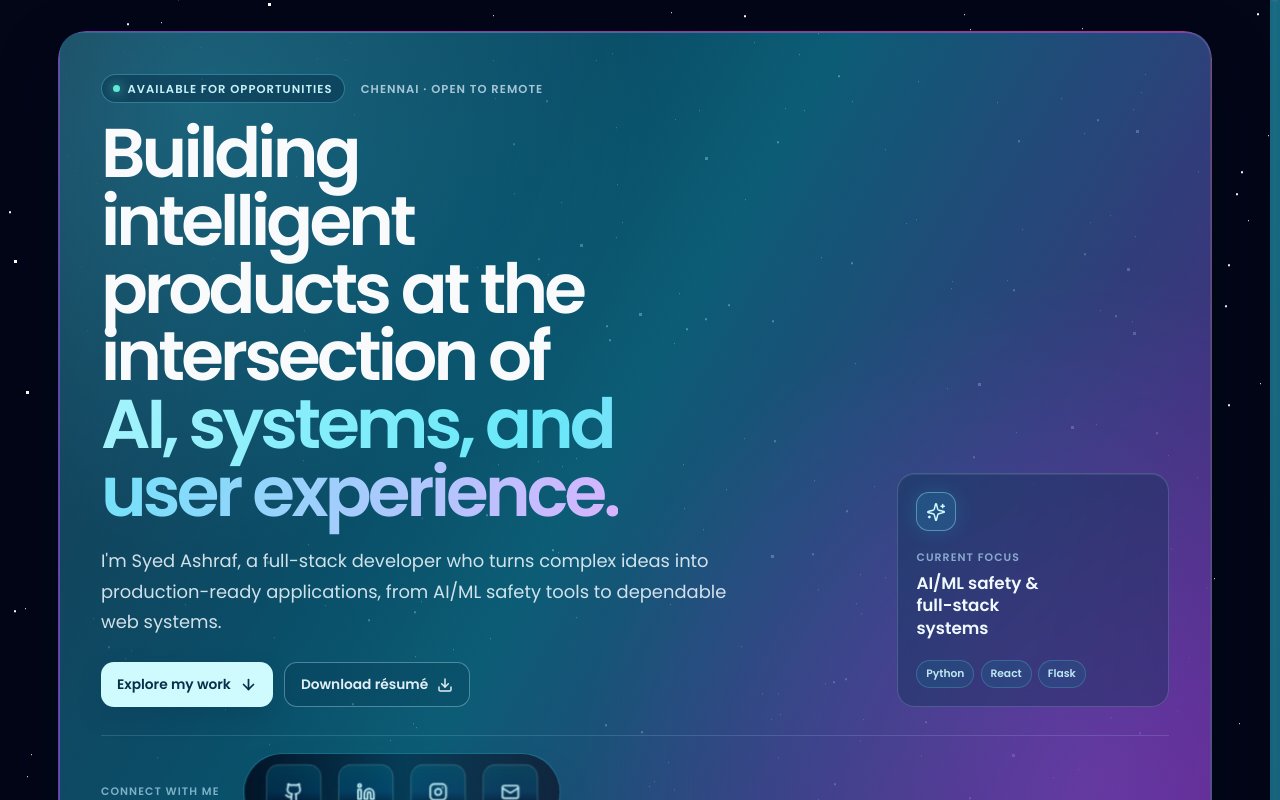
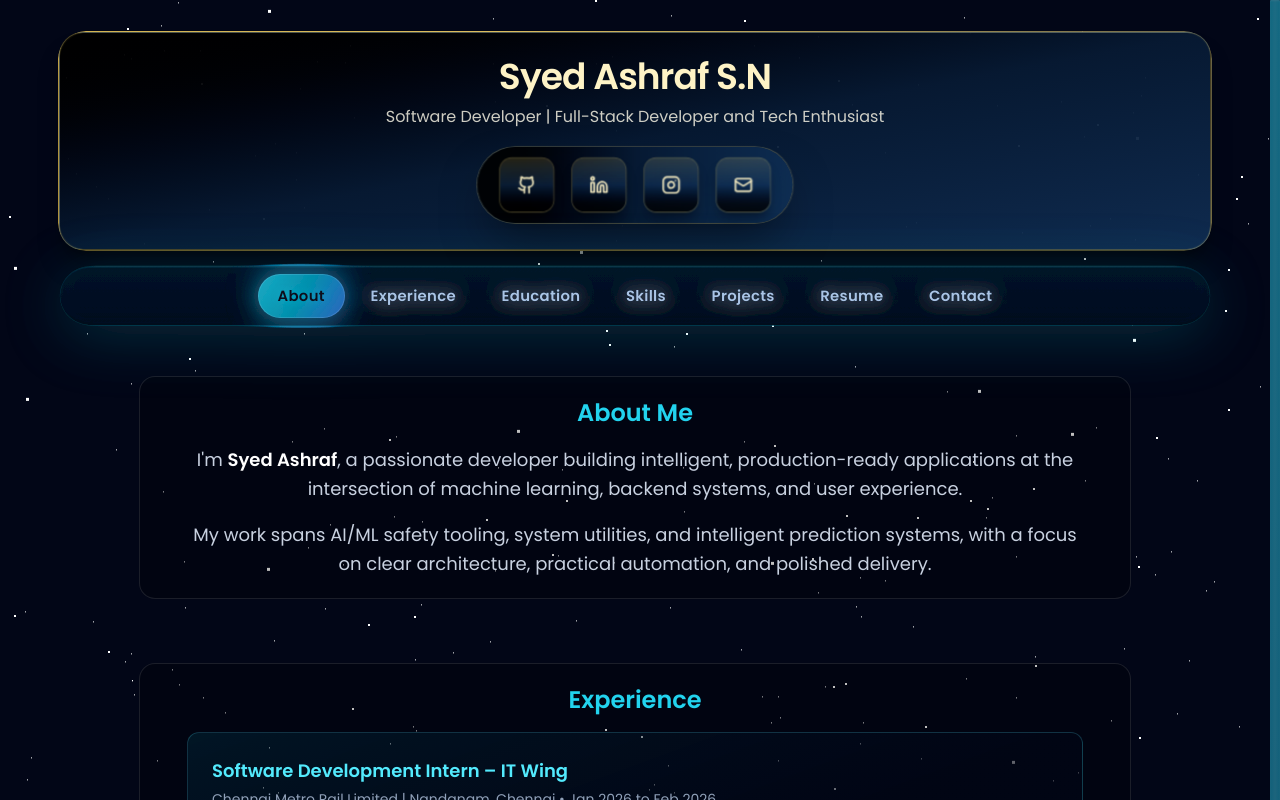
Before and after one commit to SyedAshraf49/Portfolio, a React (Vite) app: page / in a window 1280 px wide. Shown: the top 800 px of the page. Built offline with nearby package versions, Linux system fonts and the light colour scheme.

Commit message:
Restore compact hero with midnight blue and gold theme

```diff
--- a/src/App.tsx
+++ b/src/App.tsx
@@ -1,11 +1,9 @@
-import { Section } from '@/components/common';
-import { ArrowDown, Download, Sparkles } from 'lucide-react';
+import { Section, Badge } from '@/components/common';
 import { CosmicParallaxBg } from '@/components/ui/parallax-cosmic-background';
 import HeroDock from '@/components/ui/dock';
 import AnimeScrollbar from '@/components/ui/anime-scrollbar';
 import { AnimatedHero } from '@/components/ui/animated-hero';
 import '@/components/ui/animated-hero.css';
-import '@/components/ui/portfolio-hero.css';
 import GooeyNav from './GooeyNav';
 import MagicBento from './MagicBento';
 import { useThemeSafe } from '@/hooks/useTheme';
@@ -44,62 +42,16 @@ export default function App() {
       <div className="relative z-10 flex flex-col min-h-screen">
         {/* Header */}
         <header>
-          <AnimatedHero className="portfolio-hero mx-auto mt-4 w-[min(95%,72rem)] rounded-3xl border border-white/10 shadow-xl md:mt-8">
-            <div className="portfolio-hero__content">
-              <div className="portfolio-hero__copy">
-                <div className="portfolio-hero__eyebrow">
-                  <span className="portfolio-hero__status">
-                    <span className="portfolio-hero__status-dot" aria-hidden="true" />
-                    Available for opportunities
-                  </span>
-                  <span className="portfolio-hero__location">Chennai · Open to remote</span>
-                </div>
-
-                <h1 className="portfolio-hero__title">
-                  Building intelligent products at the intersection of{' '}
-                  <span>AI, systems, and user experience.</span>
-                </h1>
-
-                <p className="portfolio-hero__description">
-                  I&apos;m Syed Ashraf, a full-stack developer who turns complex ideas into
-                  production-ready applications, from AI/ML safety tools to dependable web systems.
-                </p>
-
-                <div className="portfolio-hero__actions">
-                  <a className="portfolio-hero__action portfolio-hero__action--primary" href="#projects">
-                    Explore my work
-                    <ArrowDown aria-hidden="true" size={17} strokeWidth={2.4} />
-                  </a>
-                  <a
-                    className="portfolio-hero__action portfolio-hero__action--secondary"
-                    href="/resume/Syed Ashraf S N Resume.pdf"
-                    target="_blank"
-                    rel="noreferrer"
-                  >
-                    Download résumé
-                    <Download aria-hidden="true" size={16} strokeWidth={2.2} />
-                  </a>
-                </div>
-              </div>
-
-              <div className="portfolio-hero__signal" aria-label="Current technical focus">
-                <div className="portfolio-hero__signal-icon" aria-hidden="true">
-                  <Sparkles size={20} strokeWidth={1.8} />
-                </div>
-                <span className="portfolio-hero__signal-label">Current focus</span>
-                <strong>AI/ML safety &amp; full-stack systems</strong>
-                <div className="portfolio-hero__tags" aria-label="Primary technologies">
-                  <span>Python</span>
-                  <span>React</span>
-                  <span>Flask</span>
-                </div>
-              </div>
+          <AnimatedHero className="hero-original mx-auto mt-4 flex w-[min(95%,72rem)] flex-col items-center gap-4 rounded-3xl border border-amber-200/25 bg-gradient-to-br from-black/95 via-[#071a33]/95 to-[#102d52]/95 p-6 text-center shadow-xl shadow-black/40 md:mt-8">
+            <div>
+              <h1 className="text-3xl font-semibold tracking-tight text-amber-100 md:text-4xl">
+                Syed Ashraf S.N
+              </h1>
+              <p className="mt-2 text-sm text-amber-50/80 md:text-base">
+                Software Developer | Full-Stack Developer and Tech Enthusiast
+              </p>
             </div>
-
-            <div className="portfolio-hero__socials">
-              <span className="portfolio-hero__socials-label">Connect with me</span>
-              <HeroDock />
-            </div>
+            <HeroDock />
           </AnimatedHero>
         </header>
 
--- a/src/components/ui/animated-hero.css
+++ b/src/components/ui/animated-hero.css
@@ -23,17 +23,17 @@
   padding: 2px;
   background: linear-gradient(
     45deg,
-    #06b6d4,
-    #3b82f6,
-    #8b5cf6,
-    #ec4899,
-    #06b6d4
+    #0b1f3a,
+    #1d4f82,
+    #d4af37,
+    #f6d365,
+    #0b1f3a
   );
   background-size: 400% 400%;
   -webkit-mask: linear-gradient(#fff 0 0) content-box, linear-gradient(#fff 0 0);
   -webkit-mask-composite: xor;
   mask-composite: exclude;
-  opacity: 0.8;
+  opacity: 0.9;
   animation: gradientShift 4s ease infinite;
   pointer-events: none;
   z-index: -1;
--- a/src/components/ui/dock.tsx
+++ b/src/components/ui/dock.tsx
@@ -15,16 +15,16 @@ export default function HeroDock() {
         .animate-marquee-right { animation: marqueeRight 8s linear infinite alternate; }
 
         .hover-halo{position:relative}
-        .hover-halo::after{content:"";position:absolute;inset:-2px;border-radius:inherit;opacity:0;transition:opacity .25s, transform .25s;box-shadow:0 0 0 0 rgba(34,211,238,.32),0 12px 30px -10px rgba(2,12,28,.75)}
+        .hover-halo::after{content:"";position:absolute;inset:-2px;border-radius:inherit;opacity:0;transition:opacity .25s, transform .25s;box-shadow:0 0 0 0 rgba(212,175,55,.3),0 12px 30px -10px rgba(0,0,0,.82)}
         .hover-halo:hover::after{opacity:1;}
         .tooltip{opacity:0;transform:translateY(6px);transition:opacity .2s, transform .2s}
         .group:hover .tooltip{opacity:1;transform:translateY(0)}
 
         .dock-icon{transition:color .2s ease, filter .2s ease}
-        .group:hover .dock-icon--github{color:rgb(203,213,225);filter:drop-shadow(0 0 8px rgba(203,213,225,.35))}
-        .group:hover .dock-icon--linkedin{color:rgb(56,189,248);filter:drop-shadow(0 0 8px rgba(56,189,248,.45))}
-        .group:hover .dock-icon--instagram{color:rgb(251,113,133);filter:drop-shadow(0 0 8px rgba(251,113,133,.45))}
-        .group:hover .dock-icon--email{color:rgb(45,212,191);filter:drop-shadow(0 0 8px rgba(45,212,191,.45))}
+        .group:hover .dock-icon--github{color:rgb(246,211,101);filter:drop-shadow(0 0 8px rgba(246,211,101,.45))}
+        .group:hover .dock-icon--linkedin{color:rgb(212,175,55);filter:drop-shadow(0 0 8px rgba(212,175,55,.45))}
+        .group:hover .dock-icon--instagram{color:rgb(245,207,112);filter:drop-shadow(0 0 8px rgba(245,207,112,.45))}
+        .group:hover .dock-icon--email{color:rgb(253,230,138);filter:drop-shadow(0 0 8px rgba(253,230,138,.45))}
       `}</style>
     </div>
   );
@@ -32,8 +32,8 @@ export default function HeroDock() {
 
 function Dock() {
   return (
-    <div className="relative flex items-center gap-2 sm:gap-4 scale-90 sm:scale-95">
-      <div className="flex items-center gap-3 rounded-[28px] bg-gradient-to-r from-slate-950/80 via-sky-950/70 to-slate-900/75 px-3 py-2 shadow-2xl ring-1 ring-cyan-300/25 backdrop-blur-lg sm:gap-5 sm:rounded-[48px] sm:px-6 sm:py-3">
+    <div className="relative flex items-center gap-2 scale-90 sm:gap-4 sm:scale-95">
+      <div className="flex items-center gap-3 rounded-[28px] bg-gradient-to-r from-black/90 via-[#071a33]/90 to-[#0f2f55]/90 px-3 py-2 shadow-2xl shadow-black/50 ring-1 ring-amber-200/25 backdrop-blur-lg sm:gap-5 sm:rounded-[48px] sm:px-6 sm:py-3">
         <DockIcon icon={Github} label="GitHub" href="https://github.com/SyedAshraf49" tone="github" />
         <DockIcon icon={Linkedin} label="LinkedIn" href="https://www.linkedin.com/in/syed-ashraf49" tone="linkedin" />
         <DockIcon icon={Instagram} label="Instagram" href="https://www.instagram.com/asher49_" tone="instagram" />
@@ -56,14 +56,14 @@ function DockIcon({
 }) {
   return (
     <a
-      className="hover-halo group relative grid h-12 w-12 place-items-center rounded-xl ring-1 ring-cyan-200/30 bg-gradient-to-b from-cyan-500/20 via-sky-500/18 to-slate-950/65 backdrop-blur-xl shadow-lg shadow-cyan-900/20 transition-transform duration-200 hover:-translate-y-1 hover:scale-[1.05] hover:ring-cyan-300/55 sm:h-14 sm:w-14"
+      className="hover-halo group relative grid h-12 w-12 place-items-center rounded-xl ring-1 ring-amber-200/30 bg-gradient-to-b from-amber-200/15 via-[#12345c]/55 to-black/80 backdrop-blur-xl shadow-lg shadow-black/35 transition-transform duration-200 hover:-translate-y-1 hover:scale-[1.05] hover:ring-amber-200/60 sm:h-14 sm:w-14"
       href={href}
       aria-label={label}
       target={href.startsWith("http") ? "_blank" : undefined}
       rel={href.startsWith("http") ? "noreferrer" : undefined}
     >
-      <Icon className={`dock-icon dock-icon--${tone} h-5 w-5 text-cyan-100 transition-transform duration-200 group-hover:scale-110`} strokeWidth={2.1} />
-      <span className="tooltip pointer-events-none absolute -bottom-6 translate-y-1/2 text-[9px] tracking-wide text-sky-200/85 sm:text-[10px]">
+      <Icon className={`dock-icon dock-icon--${tone} h-5 w-5 text-amber-100 transition-transform duration-200 group-hover:scale-110`} strokeWidth={2.1} />
+      <span className="tooltip pointer-events-none absolute -bottom-6 translate-y-1/2 text-[9px] tracking-wide text-amber-100/80 sm:text-[10px]">
         {label}
       </span>
     </a>
--- a/src/components/ui/portfolio-hero.css
+++ /dev/null
@@ -1,288 +0,0 @@
-.portfolio-hero {
-  position: relative;
-  overflow: visible;
-  padding: clamp(1.35rem, 3.2vw, 2.75rem);
-  background:
-    radial-gradient(circle at 12% 8%, rgba(34, 211, 238, 0.22), transparent 35%),
-    radial-gradient(circle at 90% 90%, rgba(168, 85, 247, 0.3), transparent 40%),
-    linear-gradient(120deg, rgba(8, 47, 73, 0.96), rgba(14, 116, 144, 0.78) 48%, rgba(88, 28, 135, 0.9));
-  box-shadow: 0 1.5rem 4rem rgba(2, 12, 28, 0.28);
-}
-
-.portfolio-hero::after {
-  content: '';
-  position: absolute;
-  inset: 0;
-  pointer-events: none;
-  border-radius: inherit;
-  background: linear-gradient(120deg, rgba(255, 255, 255, 0.1), transparent 35%, rgba(255, 255, 255, 0.04));
-  opacity: 0.75;
-}
-
-.portfolio-hero__content,
-.portfolio-hero__socials {
-  position: relative;
-  z-index: 1;
-}
-
-.portfolio-hero__content {
-  display: grid;
-  grid-template-columns: minmax(0, 1fr) minmax(14rem, 17rem);
-  align-items: end;
-  gap: clamp(1.5rem, 5vw, 4rem);
-}
-
-.portfolio-hero__copy {
-  max-width: 48rem;
-}
-
-.portfolio-hero__eyebrow {
-  display: flex;
-  flex-wrap: wrap;
-  align-items: center;
-  gap: 0.65rem 1rem;
-  margin-bottom: 1rem;
-  color: rgba(224, 242, 254, 0.85);
-  font-size: 0.72rem;
-  font-weight: 700;
-  letter-spacing: 0.09em;
-  line-height: 1.4;
-  text-transform: uppercase;
-}
-
-.portfolio-hero__status,
-.portfolio-hero__location {
-  display: inline-flex;
-  align-items: center;
-  min-height: 1.75rem;
-  border-radius: 999px;
-}
-
-.portfolio-hero__status {
-  gap: 0.45rem;
-  padding: 0.35rem 0.7rem;
-  color: rgba(207, 250, 254, 0.96);
-  background: rgba(8, 47, 73, 0.48);
-  border: 1px solid rgba(103, 232, 249, 0.35);
-}
-
-.portfolio-hero__status-dot {
-  width: 0.45rem;
-  height: 0.45rem;
-  border-radius: 50%;
-  background: #5eead4;
-  box-shadow: 0 0 0.7rem rgba(94, 234, 212, 0.9);
-}
-
-.portfolio-hero__location {
-  color: rgba(224, 242, 254, 0.72);
-}
-
-.portfolio-hero__title {
-  max-width: 12ch;
-  margin: 0;
-  color: #f8fafc;
-  font-size: clamp(2.35rem, 5.4vw, 4.5rem);
-  font-weight: 700;
-  letter-spacing: -0.055em;
-  line-height: 0.98;
-  text-wrap: balance;
-}
-
-.portfolio-hero__title span {
-  display: inline;
-  color: transparent;
-  background: linear-gradient(105deg, #a5f3fc 0%, #67e8f9 43%, #d8b4fe 100%);
-  background-clip: text;
-  -webkit-background-clip: text;
-}
-
-.portfolio-hero__description {
-  max-width: 40rem;
-  margin: 1.3rem 0 0;
-  color: rgba(240, 249, 255, 0.86);
-  font-size: clamp(0.95rem, 1.5vw, 1.12rem);
-  line-height: 1.7;
-}
-
-.portfolio-hero__actions {
-  display: flex;
-  flex-wrap: wrap;
-  gap: 0.7rem;
-  margin-top: 1.5rem;
-}
-
-.portfolio-hero__action {
-  display: inline-flex;
-  align-items: center;
-  justify-content: center;
-  gap: 0.55rem;
-  min-height: 2.85rem;
-  padding: 0.72rem 1rem;
-  border-radius: 0.8rem;
-  font-size: 0.86rem;
-  font-weight: 700;
-  line-height: 1;
-  text-decoration: none;
-  transition: transform 180ms cubic-bezier(0.23, 1, 0.32, 1), box-shadow 180ms ease, background 180ms ease, border-color 180ms ease;
-}
-
-.portfolio-hero__action:hover,
-.portfolio-hero__action:focus-visible {
-  transform: translateY(-2px);
-}
-
-.portfolio-hero__action:active {
-  transform: translateY(0) scale(0.97);
-}
-
-.portfolio-hero__action--primary {
-  color: #082f49;
-  background: #cffafe;
-  box-shadow: 0 0.65rem 1.5rem rgba(8, 47, 73, 0.2);
-}
-
-.portfolio-hero__action--primary:hover,
-.portfolio-hero__action--primary:focus-visible {
-  background: #ecfeff;
-  box-shadow: 0 0.8rem 1.75rem rgba(8, 47, 73, 0.32);
-}
-
-.portfolio-hero__action--secondary {
-  color: rgba(240, 249, 255, 0.94);
-  background: rgba(8, 47, 73, 0.22);
-  border: 1px solid rgba(186, 230, 253, 0.38);
-}
-
-.portfolio-hero__action--secondary:hover,
-.portfolio-hero__action--secondary:focus-visible {
-  background: rgba(8, 47, 73, 0.45);
-  border-color: rgba(186, 230, 253, 0.7);
-}
-
-.portfolio-hero__signal {
-  display: flex;
-  flex-direction: column;
-  align-items: flex-start;
-  min-height: 12rem;
-  padding: 1.15rem;
-  border: 1px solid rgba(186, 230, 253, 0.2);
-  border-radius: 1.1rem;
-  background: rgba(8, 47, 73, 0.34);
-  box-shadow: inset 0 1px 0 rgba(255, 255, 255, 0.08);
-  backdrop-filter: blur(0.8rem);
-}
-
-.portfolio-hero__signal-icon {
-  display: grid;
-  place-items: center;
-  width: 2.45rem;
-  height: 2.45rem;
-  margin-bottom: 1.15rem;
-  color: #cffafe;
-  border: 1px solid rgba(165, 243, 252, 0.4);
-  border-radius: 0.8rem;
-  background: rgba(34, 211, 238, 0.14);
-  box-shadow: 0 0 1.25rem rgba(34, 211, 238, 0.16);
-}
-
-.portfolio-hero__signal-label,
-.portfolio-hero__socials-label {
-  color: rgba(186, 230, 253, 0.65);
-  font-size: 0.68rem;
-  font-weight: 700;
-  letter-spacing: 0.1em;
-  text-transform: uppercase;
-}
-
-.portfolio-hero__signal strong {
-  max-width: 14ch;
-  margin-top: 0.35rem;
-  color: #f0f9ff;
-  font-size: 1.05rem;
-  line-height: 1.35;
-}
-
-.portfolio-hero__tags {
-  display: flex;
-  flex-wrap: wrap;
-  gap: 0.4rem;
-  margin-top: auto;
-  padding-top: 1.25rem;
-}
-
-.portfolio-hero__tags span {
-  padding: 0.32rem 0.55rem;
-  color: rgba(207, 250, 254, 0.9);
-  border: 1px solid rgba(103, 232, 249, 0.22);
-  border-radius: 999px;
-  background: rgba(14, 116, 144, 0.22);
-  font-size: 0.67rem;
-  font-weight: 600;
-}
-
-.portfolio-hero__socials {
-  display: flex;
-  align-items: center;
-  gap: 1rem;
-  margin-top: 1.75rem;
-  padding-top: 1rem;
-  border-top: 1px solid rgba(186, 230, 253, 0.16);
-}
-
-.portfolio-hero__socials .relative.w-full {
-  width: auto;
-  flex: 0 1 auto;
-}
-
-@media (max-width: 760px) {
-  .portfolio-hero {
-    padding: 1.35rem;
-  }
-
-  .portfolio-hero__content {
-    grid-template-columns: 1fr;
-    gap: 1.35rem;
-  }
-
-  .portfolio-hero__title {
-    max-width: 14ch;
-    font-size: clamp(2.2rem, 10vw, 3.45rem);
-  }
-
-  .portfolio-hero__description {
-    line-height: 1.6;
-  }
-
-  .portfolio-hero__signal {
-    min-height: auto;
-  }
-
-  .portfolio-hero__socials {
-    align-items: flex-start;
-    flex-direction: column;
-    gap: 0.65rem;
-  }
-}
-
-@media (max-width: 420px) {
-  .portfolio-hero__eyebrow {
-    align-items: flex-start;
-    flex-direction: column;
-    gap: 0.5rem;
-  }
-
-  .portfolio-hero__actions {
-    flex-direction: column;
-  }
-
-  .portfolio-hero__action {
-    width: 100%;
-  }
-}
-
-@media (prefers-reduced-motion: reduce) {
-  .portfolio-hero__action {
-    transition: none;
-  }
-}
```
